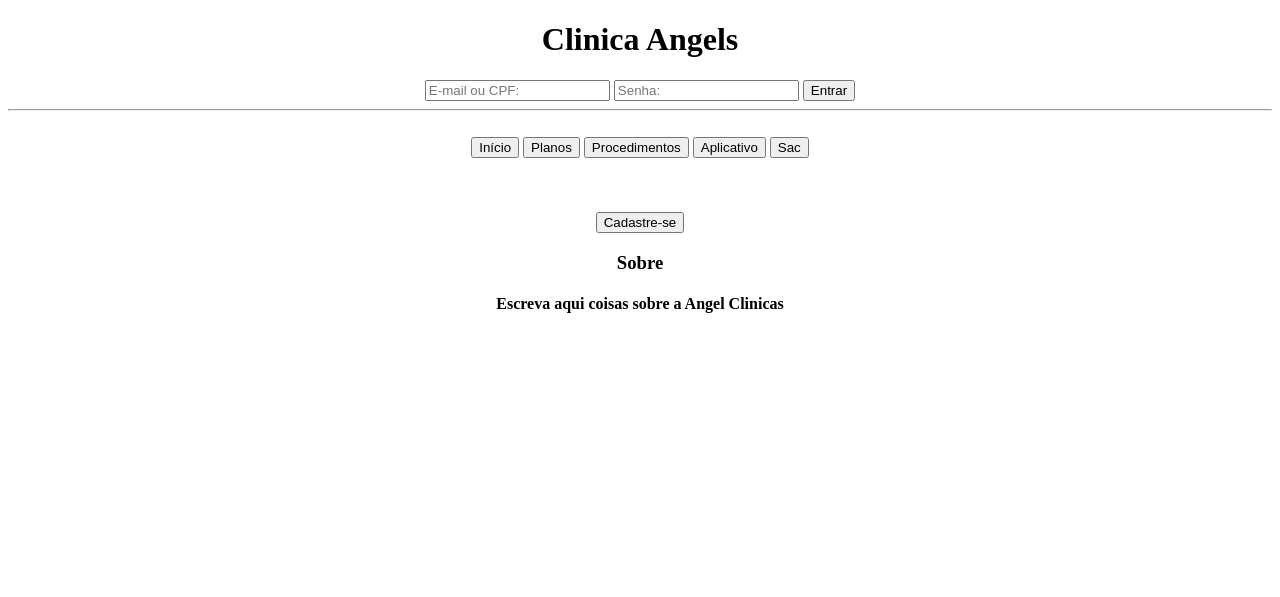
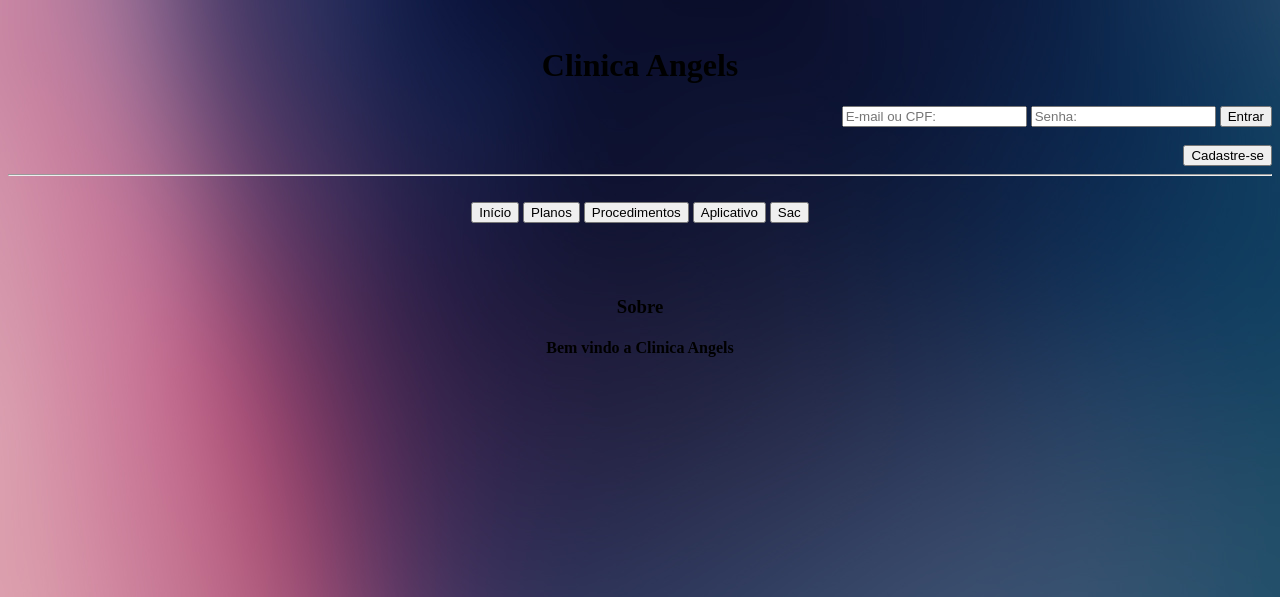
Before and after one commit to ThiagoDefini/clinica_angels, a PHP site: page / in a window 1280 px wide. Shown: the top 597 px of the page. Run offline with PHP 8.4, Linux system fonts and the light colour scheme.

Commit message:
Inserção bg e formataçoes index

```diff
--- a/aplicativo.php
+++ b/aplicativo.php
@@ -17,7 +17,7 @@
 
         <br>
         <header align="center">
-            <button><h3>Acesse nosso App</h3></button>
+        <button><h1>Acesse nosso App</h1></button>
         </header>
         <br>
 
--- a/index.php
+++ b/index.php
@@ -1,24 +1,33 @@
+<?php
+
+?>
 <!DOCTYPE html>
 
 <html>
     <head>
         <meta charset="UTF-8">
         <title>Clinica Angels - Página Inicial</title>
+
     </head>
     <body>
 
-        <div style="text-align: right">
+    <body style="background-image: url('fotos_site/background.jpg.jpg'); "/>
+        <br>
         <h1 align="center">Clinica Angels</h1>
 
-        <header align="center">
+        <header align="right">
         <form action="entrar.php" method="POST" >
         <input type="text" name="txtLogin" required placeholder="E-mail ou CPF: " />
 
         <input type="password" name="txtSenha" placeholder="Senha: " required />
 
         <input type="submit" value="Entrar" />
-        </form></header>
-        </div>
+        </form>
+        <br>
+        <a href="FrmCliente.php">
+            <button>Cadastre-se</button></a>
+        </header>
+
         <hr><br>
 
         <?php
@@ -31,13 +40,10 @@
 
         <br>
 
-        <header align="center">
-            <a href="FrmCliente.php">
-                 <button>Cadastre-se</button></a>
-        </header>
+
 
         <h3 align="center">Sobre</h5>
-        <h4 align="center">Escreva aqui coisas sobre a Angel Clinicas</h4>
+        <h4 align="center">Bem vindo a Clinica Angels</h4>
 
 
 
--- a/nbproject/private/private.xml
+++ b/nbproject/private/private.xml
@@ -5,8 +5,9 @@
         <group>
             <file>file:/C:/xampp/htdocs/M171/clinica_angels/index.php</file>
             <file>file:/C:/xampp/htdocs/M171/clinica_angels/menu.php</file>
-            <file>file:/C:/xampp/htdocs/M171/clinica_angels/procedimentos.php</file>
+            <file>file:/C:/xampp/htdocs/M171/clinica_angels/FrmCliente.php</file>
             <file>file:/C:/xampp/htdocs/M171/clinica_angels/planos.php</file>
+            <file>file:/C:/xampp/htdocs/M171/clinica_angels/aplicativo.php</file>
         </group>
     </open-files>
 </project-private>
```
Also changed, not shown: fotos_site/background.jpg.jpg (added).
